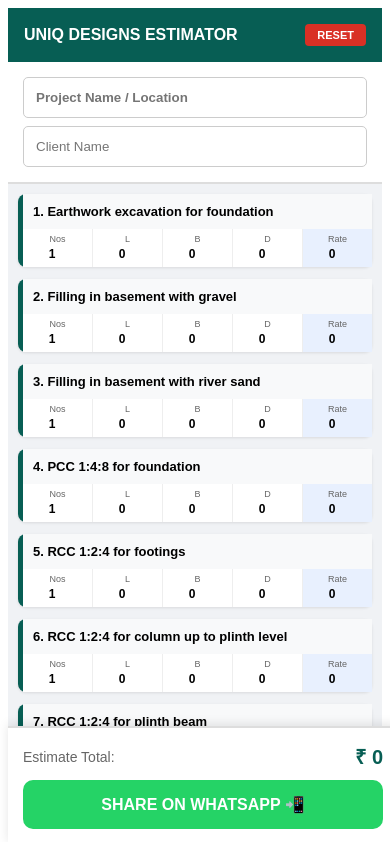
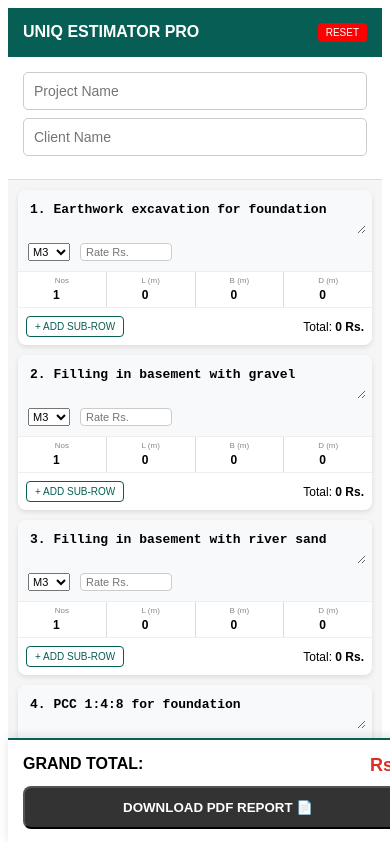
Before and after one commit to Movieeesss/MOBILE-ESTIMATOR, a React (Vite) app: page / in a window 390 px wide. Shown: the top 842 px of the page. Built offline with nearby package versions, Linux system fonts and the light colour scheme.

Commit message:
Update MOBILE ESTIMATOR.tsx

```diff
--- a/src/MOBILE ESTIMATOR.tsx
+++ b/src/MOBILE ESTIMATOR.tsx
@@ -1,6 +1,8 @@
 import React, { useState, useMemo } from 'react';
+import jsPDF from 'jspdf';
+import autoTable from 'jspdf-autotable';
 
-const INITIAL_ITEMS = [
+const INITIAL_TITLES = [
   "1. Earthwork excavation for foundation", "2. Filling in basement with gravel",
   "3. Filling in basement with river sand", "4. PCC 1:4:8 for foundation",
   "5. RCC 1:2:4 for footings", "6. RCC 1:2:4 for column up to plinth level",
@@ -20,138 +22,120 @@ const INITIAL_ITEMS = [
   "36. Main gate", "37. Electrical - LS", "38. Sanitary - LS"
 ];
 
-// Function to generate the clean initial state
-const getInitialRows = () => INITIAL_ITEMS.map((desc, i) => ({
-  id: i, description: desc, nos: '1', l: '0', b: '0', d: '0', rate: '0'
-}));
+export default function UniqUltimateEstimator() {
+  const [project, setProject] = useState({ name: "", client: "" });
+  const [sections, setSections] = useState(INITIAL_TITLES.map((title, idx) => ({
+    id: idx,
+    title: title,
+    unit: 'M3',
+    rate: '0',
+    measurements: [{ id: Date.now() + idx, nos: '1', l: '0', b: '0', d: '0' }]
+  })));
 
-export default function UniqProEstimator() {
-  const [projectName, setProjectName] = useState("");
-  const [clientName, setClientName] = useState("");
-  const [rows, setRows] = useState(getInitialRows());
+  const computedData = useMemo(() => {
+    let grandTotal = 0;
+    const processed = sections.map(sec => {
+      const totalQty = sec.measurements.reduce((acc, m) =>
+        acc + (parseFloat(m.nos) || 0) * (parseFloat(m.l) || 0) * (parseFloat(m.b) || 0) * (parseFloat(m.d) || 0), 0);
+      const amount = totalQty * (parseFloat(sec.rate) || 0);
+      grandTotal += amount;
+      return { ...sec, totalQty, amount };
+    });
+    return { processed, grandTotal };
+  }, [sections]);
 
-  const computed = useMemo(() => {
-    const data = rows.map(r => {
-      const qty = (parseFloat(r.nos) || 0) * (parseFloat(r.l) || 0) * (parseFloat(r.b) || 0) * (parseFloat(r.d) || 0);
-      const amount = qty * (parseFloat(r.rate) || 0);
-      return { ...r, qty, amount };
-    });
-    const totalAmount = data.reduce((acc, curr) => acc + curr.amount, 0);
-    return { data, totalAmount };
-  }, [rows]);
-
-  const update = (id: number, field: string, val: string) => {
-    setRows(rows.map(r => r.id === id ? { ...r, [field]: val } : r));
+  const addMeasurement = (secId: number) => {
+    setSections(sections.map(s => s.id === secId ?
+      { ...s, measurements: [...s.measurements, { id: Date.now(), nos: '1', l: '0', b: '0', d: '0' }] } : s));
   };
 
-  const handleReset = () => {
-    if (window.confirm("Are you sure you want to clear all data? This cannot be undone.")) {
-      setProjectName("");
-      setClientName("");
-      setRows(getInitialRows());
-    }
+  const updateMeasurement = (secId: number, mId: number, field: string, val: string) => {
+    setSections(sections.map(s => s.id === secId ? {
+      ...s, measurements: s.measurements.map(m => m.id === mId ? { ...m, [field]: val } : m)
+    } : s));
   };
 
-  const shareToWhatsApp = () => {
-    let message = `*🏢 UNIQ DESIGNS - QUOTATION*\n`;
-    message += `--------------------------\n`;
-    message += `*Project:* ${projectName || 'Not Specified'}\n`;
-    message += `*Client:* ${clientName || 'Not Specified'}\n`;
-    message += `*Date:* ${new Date().toLocaleDateString()}\n`;
-    message += `--------------------------\n\n`;
+  const generatePDF = () => {
+    const doc = new jsPDF();
+    doc.setFontSize(18);
+    doc.text("UNIQ DESIGNS - PROJECT ESTIMATE", 14, 20);
+    doc.setFontSize(10);
+    doc.text(`Project: ${project.name || 'N/A'}`, 14, 30);
+    doc.text(`Client: ${project.client || 'N/A'}`, 14, 35);
 
-    computed.data.forEach(item => {
-      if (item.amount > 0) {
-        message += `✅ *${item.description}*\nQty: ${item.qty.toFixed(3)} | Rate: ₹${item.rate} | *Amt: ₹${item.amount.toLocaleString()}*\n\n`;
-      }
+    const body = computedData.processed.filter(s => s.amount > 0).map(s => [
+      s.title, s.unit, s.totalQty.toFixed(3), s.rate, s.amount.toLocaleString()
+    ]);
+
+    autoTable(doc, {
+      startY: 45,
+      head: [['Description', 'Unit', 'Total Qty', 'Rate (Rs)', 'Amount (Rs)']],
+      body: body,
+      theme: 'grid',
+      headStyles: { fillColor: [7, 94, 84] }
     });
 
-    message += `--------------------------\n`;
-    message += `*💰 GRAND TOTAL: ₹${computed.totalAmount.toLocaleString()}*`;
-
-    const whatsappUrl = `https://wa.me/?text=${encodeURIComponent(message)}`;
-    window.open(whatsappUrl, '_blank');
+    doc.save(`${project.name || 'Estimate'}.pdf`);
   };
 
   return (
-    <div style={{ maxWidth: '480px', margin: '0 auto', background: '#f0f2f5', minHeight: '100vh', paddingBottom: '160px', fontFamily: 'sans-serif' }}>
-
-      {/* Header with Reset Button */}
-      <header style={{ background: '#075E54', color: 'white', padding: '16px', display: 'flex', justifyContent: 'space-between', alignItems: 'center', position: 'sticky', top: 0, zIndex: 10 }}>
-        <span style={{ fontWeight: '900', fontSize: '16px' }}>UNIQ DESIGNS ESTIMATOR</span>
-        <button
-          onClick={handleReset}
-          style={{ background: '#d93025', color: 'white', border: 'none', padding: '5px 12px', borderRadius: '4px', fontSize: '11px', fontWeight: 'bold', cursor: 'pointer' }}
-        >
-          RESET
-        </button>
+    <div style={{ maxWidth: '500px', margin: '0 auto', background: '#f5f5f5', minHeight: '100vh', paddingBottom: '120px', fontFamily: 'sans-serif' }}>
+      <header style={{ background: '#075E54', color: 'white', padding: '15px', position: 'sticky', top: 0, zIndex: 100, display: 'flex', justifyContent: 'space-between' }}>
+        <b>UNIQ ESTIMATOR PRO</b>
+        <button onClick={() => window.location.reload()} style={{ background: 'red', border: 'none', color: 'white', fontSize: '10px', padding: '4px 8px', borderRadius: '4px' }}>RESET</button>
       </header>
 
-      {/* Client & Project Info */}
-      <div style={{ padding: '15px', background: '#fff', borderBottom: '2px solid #ddd' }}>
-        <input
-          placeholder="Project Name / Location"
-          value={projectName}
-          onChange={(e) => setProjectName(e.target.value)}
-          style={{ width: '100%', marginBottom: '8px', padding: '12px', borderRadius: '5px', border: '1px solid #ccc', fontWeight: 'bold', boxSizing: 'border-box' }}
-        />
-        <input
-          placeholder="Client Name"
-          value={clientName}
-          onChange={(e) => setClientName(e.target.value)}
-          style={{ width: '100%', padding: '12px', borderRadius: '5px', border: '1px solid #ccc', boxSizing: 'border-box' }}
-        />
+      <div style={{ padding: '15px', background: 'white', borderBottom: '1px solid #ddd' }}>
+        <input placeholder="Project Name" onChange={e => setProject({...project, name: e.target.value})} style={inputStyle} />
+        <input placeholder="Client Name" onChange={e => setProject({...project, client: e.target.value})} style={inputStyle} />
       </div>
 
-      {/* Data Rows */}
-      <div style={{ padding: '10px' }}>
-        {computed.data.map((row) => (
-          <div key={row.id} style={{ background: 'white', marginBottom: '12px', borderRadius: '8px', borderLeft: '5px solid #075E54', boxShadow: '0 1px 3px rgba(0,0,0,0.1)' }}>
-            <div style={{ padding: '10px', fontSize: '13px', fontWeight: 'bold', background: '#f8f9fa' }}>{row.description}</div>
-            <div style={{ display: 'grid', gridTemplateColumns: 'repeat(5, 1fr)', gap: '1px', background: '#eee' }}>
-              <InputBox label="Nos" val={row.nos} onChange={(v: string) => update(row.id, 'nos', v)} />
-              <InputBox label="L" val={row.l} onChange={(v: string) => update(row.id, 'l', v)} />
-              <InputBox label="B" val={row.b} onChange={(v: string) => update(row.id, 'b', v)} />
-              <InputBox label="D" val={row.d} onChange={(v: string) => update(row.id, 'd', v)} />
-              <InputBox label="Rate" val={row.rate} onChange={(v: string) => update(row.id, 'rate', v)} color="#e8f0fe" />
+      {computedData.processed.map((sec) => (
+        <div key={sec.id} style={{ background: 'white', margin: '10px', borderRadius: '8px', boxShadow: '0 2px 5px rgba(0,0,0,0.1)', overflow: 'hidden' }}>
+          <div style={{ background: '#f8f9fa', padding: '10px', borderBottom: '1px solid #eee' }}>
+            <textarea value={sec.title} onChange={e => setSections(sections.map(s => s.id === sec.id ? {...s, title: e.target.value} : s))} style={{ width: '100%', border: 'none', background: 'transparent', fontWeight: 'bold', fontSize: '13px' }} rows={2} />
+            <div style={{ display: 'flex', gap: '10px', marginTop: '5px' }}>
+              <select value={sec.unit} onChange={e => setSections(sections.map(s => s.id === sec.id ? {...s, unit: e.target.value} : s))} style={{ fontSize: '11px' }}>
+                <option>M3</option><option>M2</option><option>Rft</option><option>Nos</option>
+              </select>
+              <input placeholder="Rate Rs." onChange={e => setSections(sections.map(s => s.id === sec.id ? {...s, rate: e.target.value} : s))} style={{ border: '1px solid #ccc', borderRadius: '4px', width: '80px', padding: '2px 5px', fontSize: '11px' }} />
             </div>
-            {row.amount > 0 && (
-              <div style={{ padding: '8px 12px', textAlign: 'right', fontSize: '12px', color: '#075E54', fontWeight: 'bold', borderTop: '1px solid #f0f0f0' }}>
-                Subtotal: ₹{row.amount.toLocaleString()}
-              </div>
-            )}
           </div>
-        ))}
-      </div>
 
-      {/* Footer Action Bar */}
-      <div style={{ position: 'fixed', bottom: 0, width: '100%', maxWidth: '480px', background: 'white', padding: '15px', borderTop: '2px solid #ddd', boxShadow: '0 -2px 10px rgba(0,0,0,0.1)', boxSizing: 'border-box' }}>
-        <div style={{ display: 'flex', justifyContent: 'space-between', marginBottom: '10px', alignItems: 'center' }}>
-          <span style={{ fontSize: '14px', color: '#666' }}>Estimate Total:</span>
-          <span style={{ fontSize: '20px', fontWeight: '900', color: '#075E54' }}>₹ {computed.totalAmount.toLocaleString()}</span>
+          {sec.measurements.map((m, idx) => (
+            <div key={m.id} style={{ display: 'grid', gridTemplateColumns: 'repeat(4, 1fr)', gap: '1px', background: '#ddd', borderBottom: '1px solid #eee' }}>
+              <MiniInput label="Nos" val={m.nos} onChange={v => updateMeasurement(sec.id, m.id, 'nos', v)} />
+              <MiniInput label="L (m)" val={m.l} onChange={v => updateMeasurement(sec.id, m.id, 'l', v)} />
+              <MiniInput label="B (m)" val={m.b} onChange={v => updateMeasurement(sec.id, m.id, 'b', v)} />
+              <MiniInput label="D (m)" val={m.d} onChange={v => updateMeasurement(sec.id, m.id, 'd', v)} />
+            </div>
+          ))}
+
+          <div style={{ padding: '8px', display: 'flex', justifyContent: 'space-between', alignItems: 'center' }}>
+            <button onClick={() => addMeasurement(sec.id)} style={{ color: '#075E54', border: '1px solid #075E54', background: 'white', fontSize: '10px', borderRadius: '4px', padding: '4px 8px' }}>+ ADD SUB-ROW</button>
+            <div style={{ fontSize: '12px' }}>Total: <b>{sec.amount.toLocaleString()} Rs.</b></div>
+          </div>
         </div>
-        <button
-          onClick={shareToWhatsApp}
-          style={{ width: '100%', padding: '15px', background: '#25D366', color: 'white', border: 'none', borderRadius: '10px', fontWeight: '900', fontSize: '16px', cursor: 'pointer' }}
-        >
-          SHARE ON WHATSAPP 📲
-        </button>
+      ))}
+
+      <div style={{ position: 'fixed', bottom: 0, width: '100%', maxWidth: '500px', background: 'white', padding: '15px', borderTop: '2px solid #075E54', boxShadow: '0 -2px 10px rgba(0,0,0,0.1)' }}>
+        <div style={{ display: 'flex', justifyContent: 'space-between', marginBottom: '10px', fontWeight: 'bold' }}>
+          <span>GRAND TOTAL:</span>
+          <span style={{ color: '#d93025', fontSize: '18px' }}>Rs. {computedData.grandTotal.toLocaleString()}</span>
+        </div>
+        <button onClick={generatePDF} style={{ width: '100%', padding: '12px', background: '#333', color: 'white', borderRadius: '8px', fontWeight: 'bold' }}>DOWNLOAD PDF REPORT 📄</button>
       </div>
     </div>
   );
 }
 
-function InputBox({ label, val, onChange, color="#fff" }: any) {
+function MiniInput({ label, val, onChange }: any) {
   return (
-    <div style={{ background: color, padding: '5px', textAlign: 'center' }}>
-      <div style={{ fontSize: '9px', color: '#666' }}>{label}</div>
-      <input
-        type="number"
-        inputMode="decimal"
-        value={val}
-        onChange={(e) => onChange(e.target.value)}
-        style={{ width: '100%', border: 'none', textAlign: 'center', fontSize: '12px', fontWeight: 'bold', background: 'transparent' }}
-      />
+    <div style={{ background: 'white', padding: '4px', textAlign: 'center' }}>
+      <div style={{ fontSize: '8px', color: '#888' }}>{label}</div>
+      <input type="number" value={val} onChange={e => onChange(e.target.value)} style={{ width: '100%', border: 'none', textAlign: 'center', fontSize: '12px', fontWeight: 'bold' }} />
     </div>
   );
 }
+
+const inputStyle = { width: '100%', padding: '10px', marginBottom: '8px', borderRadius: '5px', border: '1px solid #ccc', fontSize: '14px', boxSizing: 'border-box' as 'border-box' };
```
